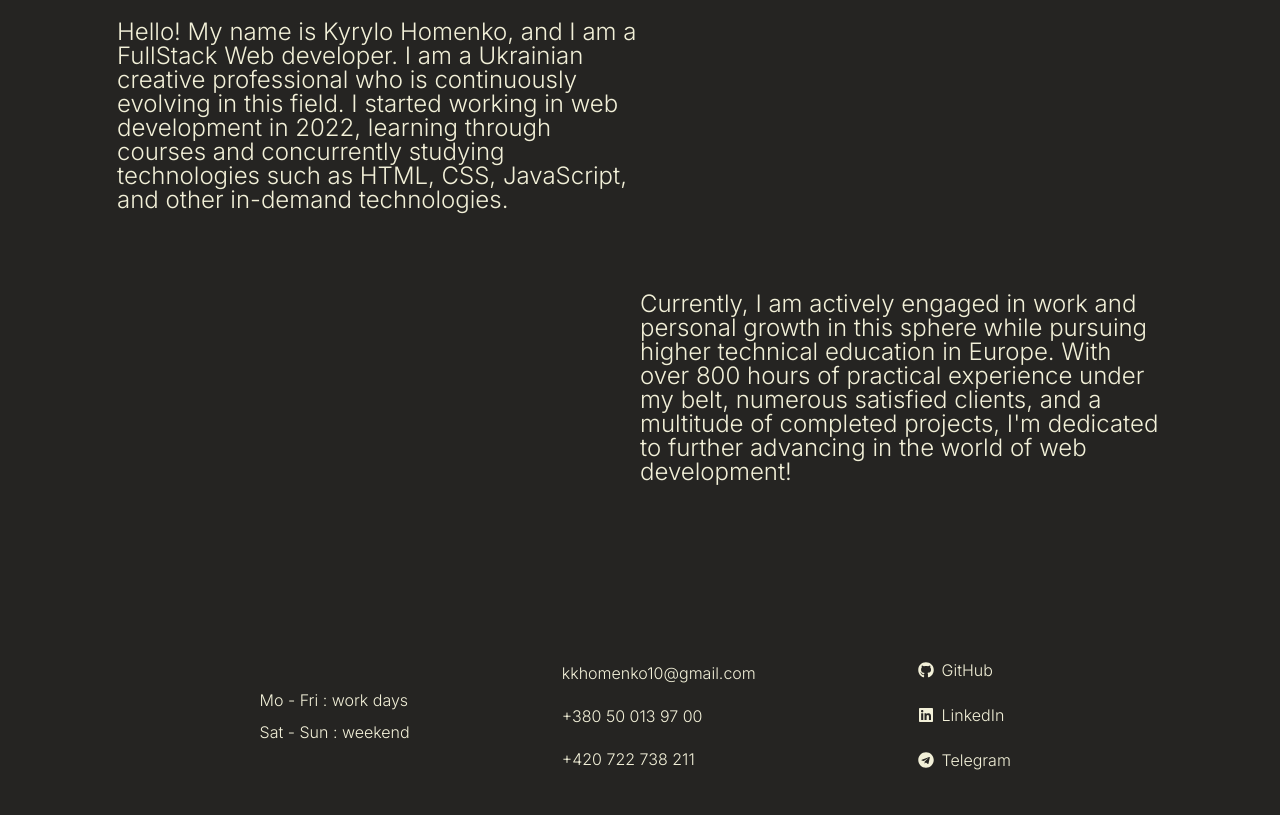
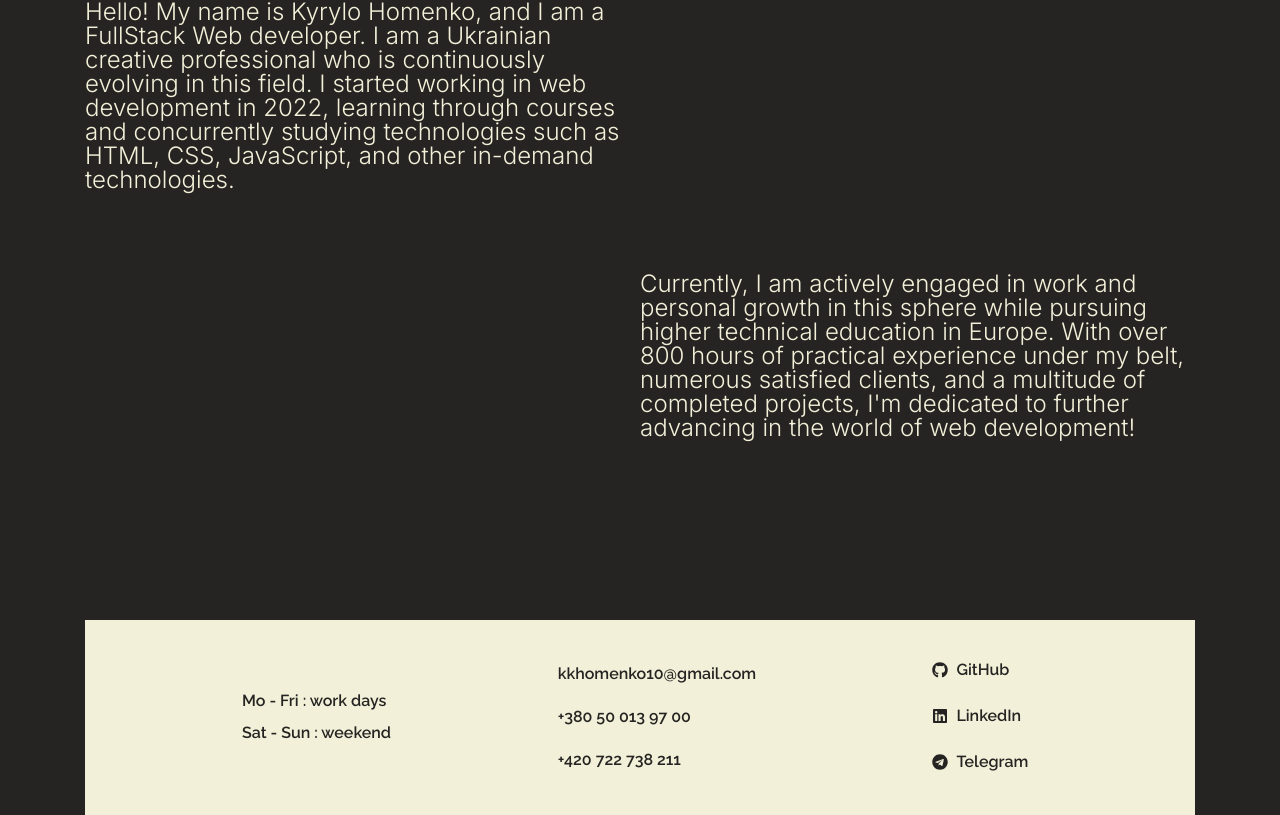
Before and after one commit to kiz0r/presentation-project, a React (Vite) app: page / in a window 1280 px wide. Shown: the part 996-1811 px from the top of the page. Built offline with nearby package versions, Linux system fonts and the light colour scheme.

Commit message:
Create List component and refactor Footer

```diff
--- a/src/App.scss
+++ b/src/App.scss
@@ -2,5 +2,4 @@
   max-width: 1110px;
   width: 100%;
   margin: 0 auto;
-  padding: 2rem;
 }
--- a/src/components/Footer/Footer.module.scss
+++ b/src/components/Footer/Footer.module.scss
@@ -6,6 +6,12 @@
   justify-content: space-evenly;
 
   margin-top: auto;
+
+  background-color: $text-color;
+  color: $background-color;
+  padding: 2rem 0;
+  font-family: 'Raleway', sans-serif;
+  font-weight: 600;
 }
 
 .schedule {
@@ -13,34 +19,3 @@
   flex-direction: column;
   gap: 1rem;
 }
-
-.social {
-  display: flex;
-  flex-direction: column;
-  gap: 0.5rem;
-}
-
-.socialLink {
-  display: flex;
-  gap: 0.5rem;
-
-  padding: 0.6rem;
-  position: relative;
-  cursor: pointer;
-
-  &::after {
-    display: block;
-    position: absolute;
-    bottom: 0;
-    left: 0;
-    width: 0;
-    height: 2px;
-    background-color: $text-color;
-    content: '';
-    transition: width 0.3s ease-out;
-  }
-
-  &:hover::after {
-    width: 100%;
-  }
-}
--- a/src/components/Footer/index.jsx
+++ b/src/components/Footer/index.jsx
@@ -3,6 +3,7 @@ import { useTranslation } from 'react-i18next'
 import { SOCIAL, CONTACTS } from '../../constants.jsx'
 
 import styles from './Footer.module.scss'
+import List from '../List/index.jsx'
 
 const Footer = () => {
   const { t } = useTranslation()
@@ -14,26 +15,20 @@ const Footer = () => {
         <span>{t('weekEnd')}</span>
       </div>
 
-      <ul className={styles.social}>
-        {CONTACTS.map(contact => (
-          <li key={contact.href}>
-            <a className={styles.socialLink} href={contact.href}>
-              {contact.contact}
-            </a>
-          </li>
-        ))}
-      </ul>
+      <List
+        items={CONTACTS}
+        keyProp='href'
+        linkProp='href'
+        textProp='contact'
+      />
 
-      <ul className={styles.social}>
-        {SOCIAL.map(social => (
-          <li key={social.title}>
-            <a target='_blank' href={social.href} className={styles.socialLink}>
-              <div>{social.icon}</div>
-              {social.title}
-            </a>
-          </li>
-        ))}
-      </ul>
+      <List
+        items={SOCIAL}
+        keyProp='href'
+        linkProp='href'
+        textProp='title'
+        iconProp='icon'
+      />
     </footer>
   )
 }
--- a/src/components/Header/Header.module.scss
+++ b/src/components/Header/Header.module.scss
@@ -3,4 +3,5 @@
   display: flex;
   justify-content: space-between;
   align-items: baseline;
+  padding-top: 2rem;
 }
--- /dev/null
+++ b/src/components/List/List.module.scss
@@ -0,0 +1,32 @@
+@import '../../common/styles/vars';
+
+.list {
+  display: flex;
+  flex-direction: column;
+  gap: 0.5rem;
+}
+
+.listItemLink {
+  display: flex;
+  gap: 0.5rem;
+
+  padding: 0.6rem;
+  position: relative;
+  cursor: pointer;
+
+  &::after {
+    display: block;
+    position: absolute;
+    bottom: 0;
+    left: 0;
+    width: 0;
+    height: 2px;
+    background-color: $background-color;
+    content: '';
+    transition: width 0.3s ease-out;
+  }
+
+  &:hover::after {
+    width: 100%;
+  }
+}
--- /dev/null
+++ b/src/components/List/index.jsx
@@ -0,0 +1,18 @@
+import styles from './List.module.scss'
+
+const List = ({ items, keyProp, linkProp, textProp, iconProp }) => {
+  return (
+    <ul className={styles.list}>
+      {items.map(item => (
+        <li key={item[keyProp]}>
+          <a href={item[linkProp]} className={styles.listItemLink}>
+            {iconProp && <div>{item[iconProp]}</div>}
+            {item[textProp]}
+          </a>
+        </li>
+      ))}
+    </ul>
+  )
+}
+
+export default List
```
